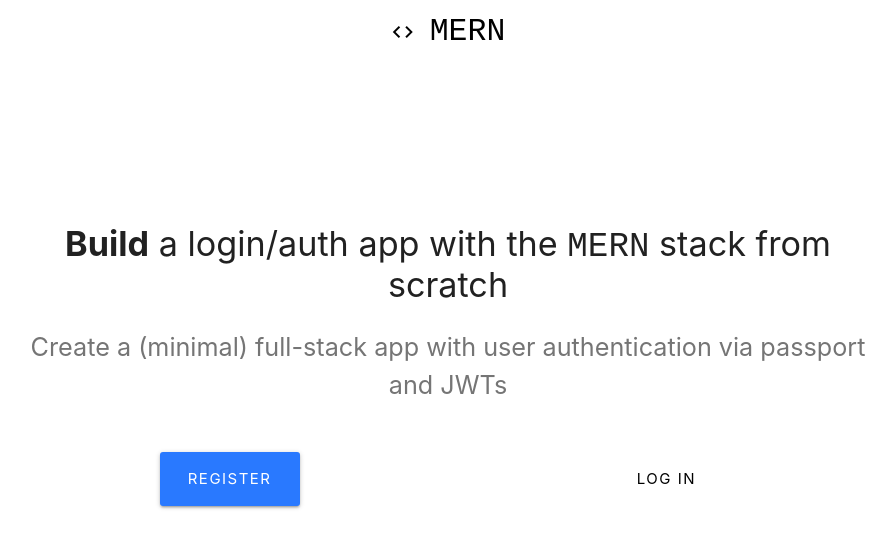
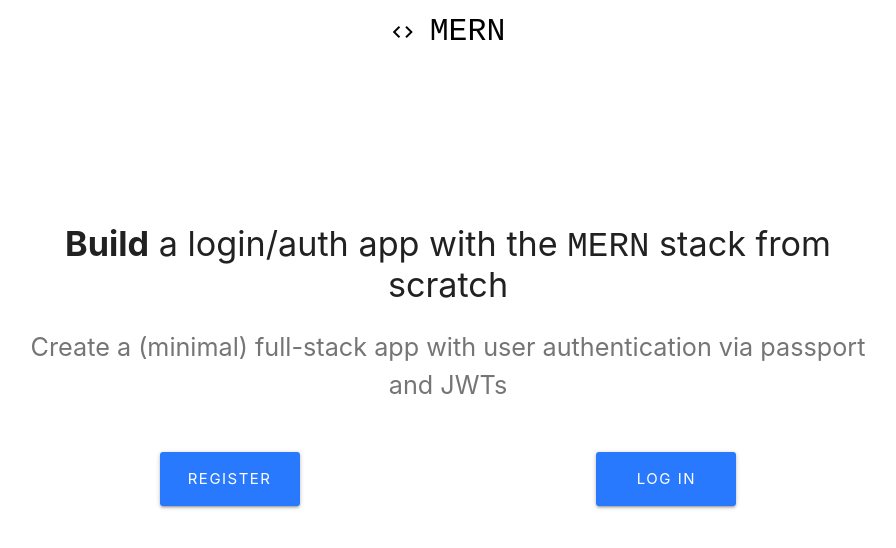
Before and after one commit to nikitababko/auth-boilerplate-fourth, a React (Create React App) app in the folder client/: page / in a window 1280 px wide. Shown: the top 548 px of the page, without its empty margins (192-1088 px from the left). Built offline with nearby package versions, Linux system fonts and the light colour scheme.

Commit message:
Changed classname for button.

```diff
--- a/client/src/components/layout/Landing/index.js
+++ b/client/src/components/layout/Landing/index.js
@@ -37,7 +37,7 @@ class Landing extends Component {
                   borderRadius: '3px',
                   letterSpacing: '1.5px',
                 }}
-                className="btn btn-large btn-flat waves-effect white black-text"
+                className="btn btn-large waves-effect waves-light hoverable blue accent-3"
               >
                 Log In
               </Link>
```
